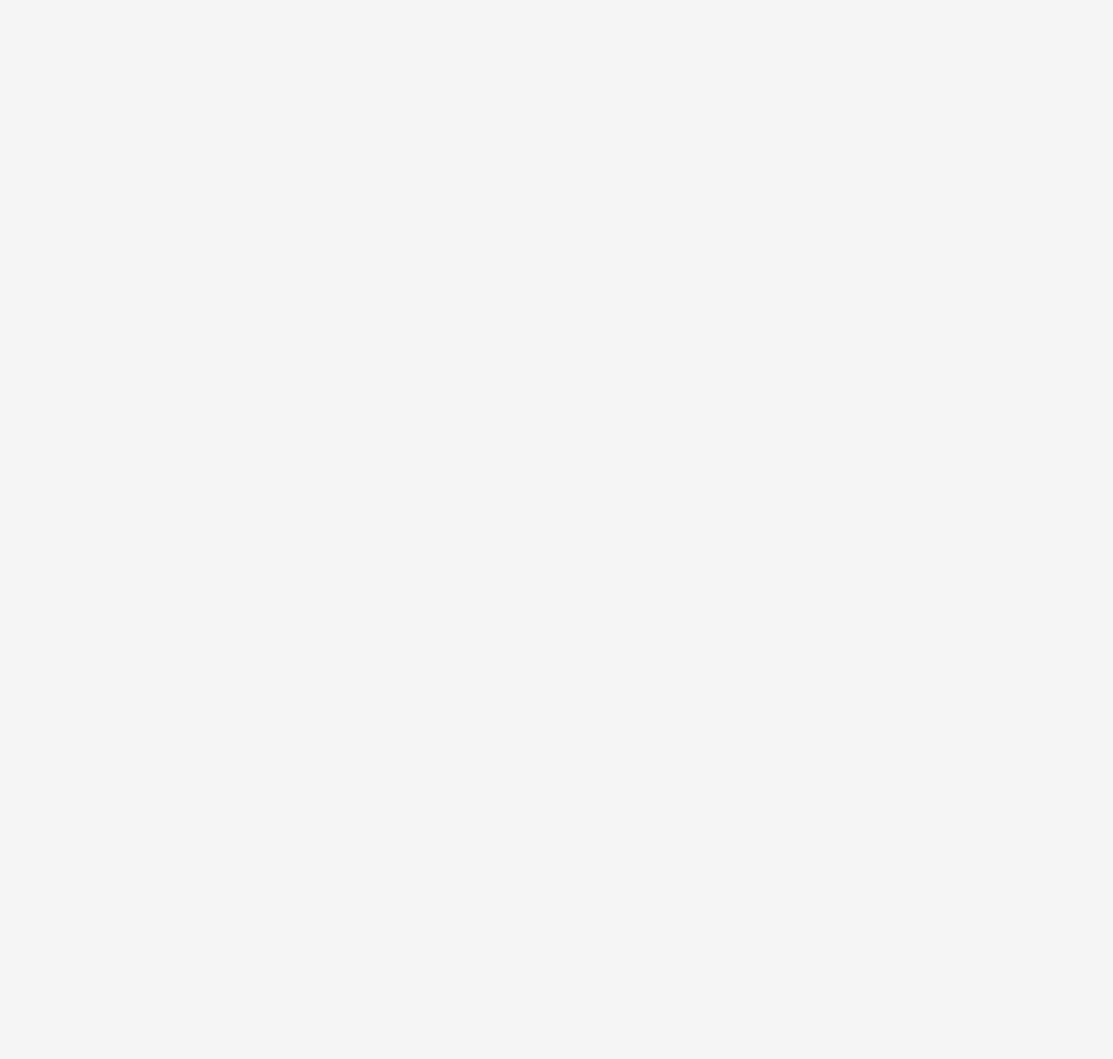
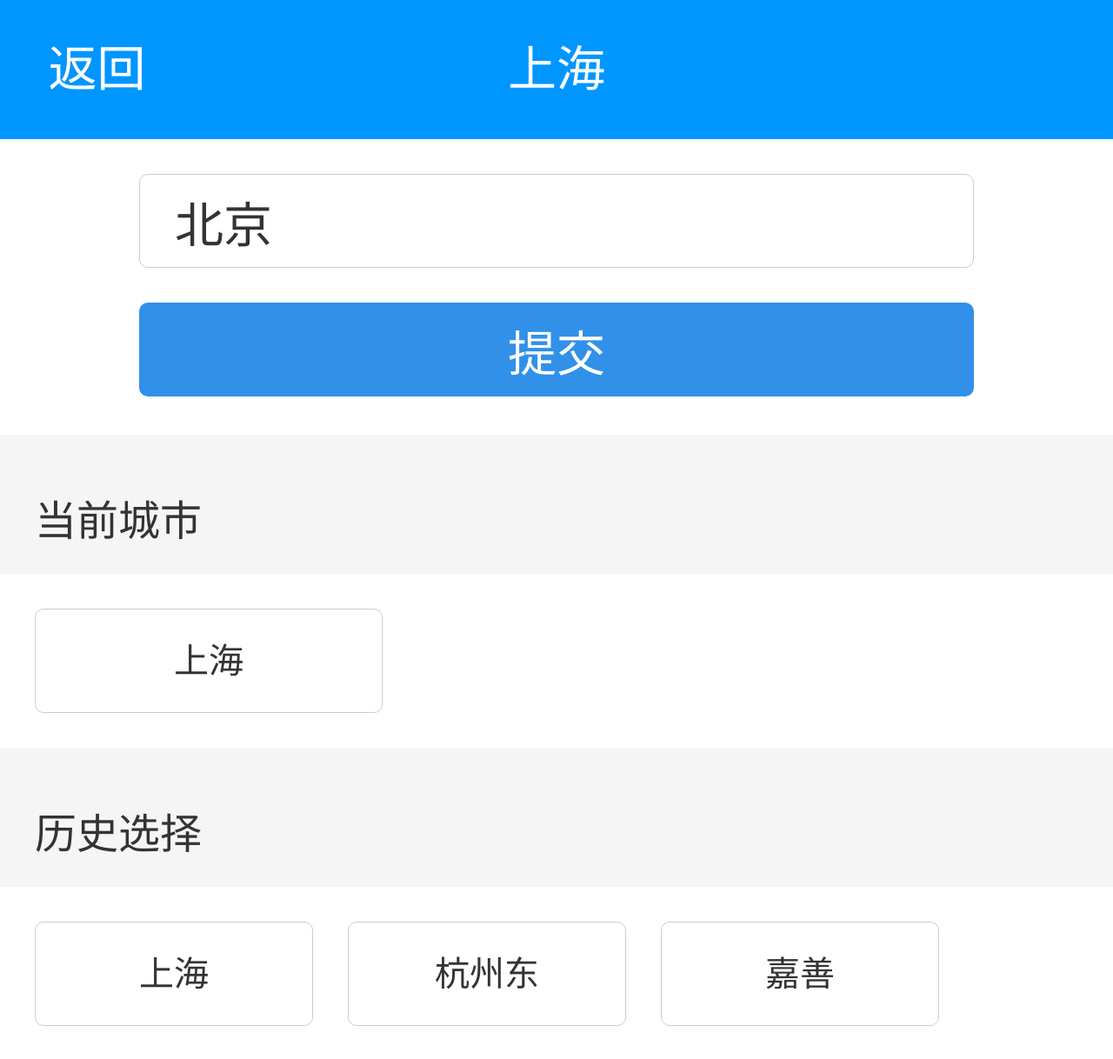
Before and after one commit to hezhiwebworld/elem--fasle, a Vue app: page /#/city in a window 1280 px wide. Shown: the whole page at 87% size. Before the commit the page ends 800 px from the top, so only its background shows below. Built offline with nearby package versions, Linux system fonts and the light colour scheme; no server answers.

Commit message:
定位功能完成

```diff
--- a/src/components/head/my-head.vue
+++ b/src/components/head/my-head.vue
@@ -1,13 +1,14 @@
 <template>
-    <div id="head-top" class="clear">
-       <div class="top-left left">
-           <slot></slot>
-           {{logo}}
+    <div id="head-top">
+       <div class="top-left">
+           <slot name="address"></slot>
+           <slot name="back"></slot>
        </div>
-       <div class="top-center left"></div>
-       <div class="top-right right">
-           <slot></slot>
-           {{weather}}
+       <div class="top-center">
+            <slot name="title"></slot>
+       </div>
+       <div class="top-right">
+          <slot name="weather"></slot>
        </div>
     </div>
 </template>
@@ -27,11 +28,35 @@ export default {
 #head-top{
     height: 2rem;
     background-color: #0096FF;
+    display: flex;
+    text-align: center;
+    line-height: 2rem;
+
     .top-left{
-        color: white;
+       font-size: 14/20rem;
+       flex: 1;
+        span{
+            color: white;
+        }
+        a{
+            color: white;
+            padding-left: 10/20rem;
+        }
+     }
+    .top-center{
+        flex: 5;
+        font-size: 14/20rem;
+       span{
+            color: white;
+       }
+
     }
     .top-right{
-        color: white;
+        flex: 1;
+        font-size: 14/20rem;
+       span{
+            color: white;
+       }
     }
 }
 </style>
--- /dev/null
+++ b/src/page/city/city.vue
@@ -0,0 +1,177 @@
+<template>
+ <div>
+    <my-head>
+        <router-link to="" slot="back">返回</router-link>
+        <span slot="title">上海</span>
+    </my-head>
+    <div class="city-contet">
+        <form action="" method="post">
+            <input type="text" name="" id="" placeholder="北京" v-model="inputValue"/><br/>
+            <input type="button" value="提交" @click="gohome()"/>
+        </form>
+        <div class="city-icur">
+            <h3>当前城市</h3>
+            <span>上海</span>
+        </div>
+        <div class="city-old">
+            <h3>历史选择</h3>
+            <div>
+                <span>上海</span>
+                <span>杭州东</span>
+                <span>嘉善</span>
+            </div>
+        </div>
+        <div class="city-hot" v-if="dataObj">
+
+            <div v-bind:key="item.id" v-for="(item , key) in dataObj">
+                 <h3>{{ key }}</h3>
+                <span v-bind:key="list.id" v-for="list in item" class="ellipsis">
+                    {{ list.name }}
+                </span>
+            </div>
+        </div>
+    </div>
+</div>
+</template>
+<script>
+//导入头部
+import myHead from '@/components/head/my-head';
+//倒入ajax请求
+import axios from 'axios';
+
+export default {
+  data(){
+    return {
+        dataObj: {},
+        inputValue:'北京', //搜索地址
+        cityid: '', //当前城市名字
+        cityname: '' //当前城市名字
+    }
+  },
+  components: {
+      'my-head': myHead
+  },
+  created(){
+        let that = this;
+        axios.get('/dpi/v1/cities?type=group')
+            .then(response =>{
+                that.dataObj  = response.data
+            })
+  },
+  methods: {
+
+      gohome() {
+          this.$router.push({ name: 'index', params : { address: this.inputValue }})
+      }
+  }
+
+}
+</script>
+<style lang="less" scoped>
+.city-contet{
+  form{
+        height: 60/20rem;
+        padding: 10/20rem;
+        padding-bottom: 15/20rem;
+        text-align: center;
+        background-color: white;
+       input{
+           height: 45%;
+       }
+       input:nth-child(1){
+           width: 80%;
+           font-size: 14/20rem;
+            padding-left: 10/20rem;
+            margin-bottom: .5rem;
+            border: 1px solid #ccc;
+             border-radius: 10px;
+       }
+       input[type="button"]{
+           width: 80%;
+           border-radius: 10px;
+           font-size: 14/20rem;
+           background-color: #3190E8;
+           color: white;
+       }
+   }
+
+   .city-icur{
+       background-color: #FFFFFF;
+       margin-top: 10/20rem;
+
+       h3{
+         font-size: 12/20rem;
+         height: 30/20rem;
+         line-height:30/20rem;
+         background-color: #f5f5f5;
+         padding-left: 10/20rem;
+
+       }
+       span{
+           display: inline-block;
+           width: 100/20rem;
+           height: 30/20rem;
+           line-height:30/20rem;
+           border: 1px solid #CCCCCC;
+           border-radius: 10px;
+           margin-top: 10/20rem;
+           margin-bottom: 10/20rem;
+           text-align: center;
+           margin-left: 10/20rem;
+           font-size: 10/20rem;
+       }
+   }
+   .city-old{
+       background-color: #FFFFFF;
+       margin-top: 10/20rem;
+
+       h3{
+         font-size: 12/20rem;
+         height: 30/20rem;
+         line-height:30/20rem;
+         background-color: #f5f5f5;
+         padding-left: 10/20rem;
+
+       }
+       span{
+           display: inline-block;
+           width: 80/20rem;
+           height: 30/20rem;
+           line-height:30/20rem;
+           border: 1px solid #CCCCCC;
+           border-radius: 10px;
+           margin-top: 10/20rem;
+           margin-bottom: 10/20rem;
+           text-align: center;
+           margin-left: 10/20rem;
+           font-size: 10/20rem;
+       }
+   }
+   .city-hot{
+       background-color: #FFFFFF;
+       margin-top: 10/20rem;
+
+       h3{
+         font-size: 12/20rem;
+         height: 30/20rem;
+         line-height:30/20rem;
+         background-color: #f5f5f5;
+         padding-left: 10/20rem;
+
+       }
+       span{
+           display: inline-block;
+           width: 80/20rem;
+           height: 30/20rem;
+           line-height:30/20rem;
+           border: 1px solid #CCCCCC;
+           border-radius: 10px;
+           margin-top: 10/20rem;
+           margin-bottom: 10/20rem;
+           text-align: center;
+           margin-left: 10/20rem;
+           font-size: 10/20rem;
+       }
+   }
+}
+</style>
--- a/src/page/index/index.vue
+++ b/src/page/index/index.vue
@@ -1,10 +1,14 @@
 <template>
     <div>
-        <my-head></my-head>
-        <my-swiper></my-swiper>
-        <h2>附近商店</h2>
-        <shop-list></shop-list>
-        <my-foot></my-foot>
+      <my-head>
+        <router-link to="city" slot="address">{{city}}</router-link>
+        <span slot="title"></span>
+        <span slot="weather">天气</span>
+      </my-head>
+      <my-swiper></my-swiper>
+      <h2>附近商店</h2>
+      <shop-list></shop-list>
+      <my-foot></my-foot>
     </div>
 </template>
 <script>
@@ -16,12 +20,21 @@ import myShopList from '@/components/com/shopList'
 export default {
   name: 'index',
     //组件声明
+  data(){
+      return {
+         city: "上海"
+      }
+  },
   components: {
      'my-head'   :  myHead,
      'my-swiper' :  mySwiper,
      'my-foot'   :  myFoot,
      'shop-list' :  myShopList
   },
+  created() {
+    console.log(this.$route.params)
+    this.city = this.$route.params.address
+  }
 
 }
 </script>
--- a/src/router/index.js
+++ b/src/router/index.js
@@ -2,6 +2,7 @@ import Vue from 'vue'
 import Router from 'vue-router'
 
 import Index from '@/page/index/index'
+import  City from '@/page/city/city'
 
 Vue.use(Router)
 
@@ -11,6 +12,11 @@ export default new Router({
       path: '/',
       name: 'index',
       component: Index
+    },
+     {
+      path: '/city',
+      name: 'city',
+      component: City
     }
   ]
 })
--- a/src/style/common.css
+++ b/src/style/common.css
@@ -130,7 +130,7 @@ html {
 }
 .ellipsis {
   overflow: hidden;
-  text-overflow: ellipsis;
+  text-overflow: hidden;
   white-space: nowrap;
 }
 
```
Also changed, not shown: 1 other file (tests, documents, lock files or other folders).
